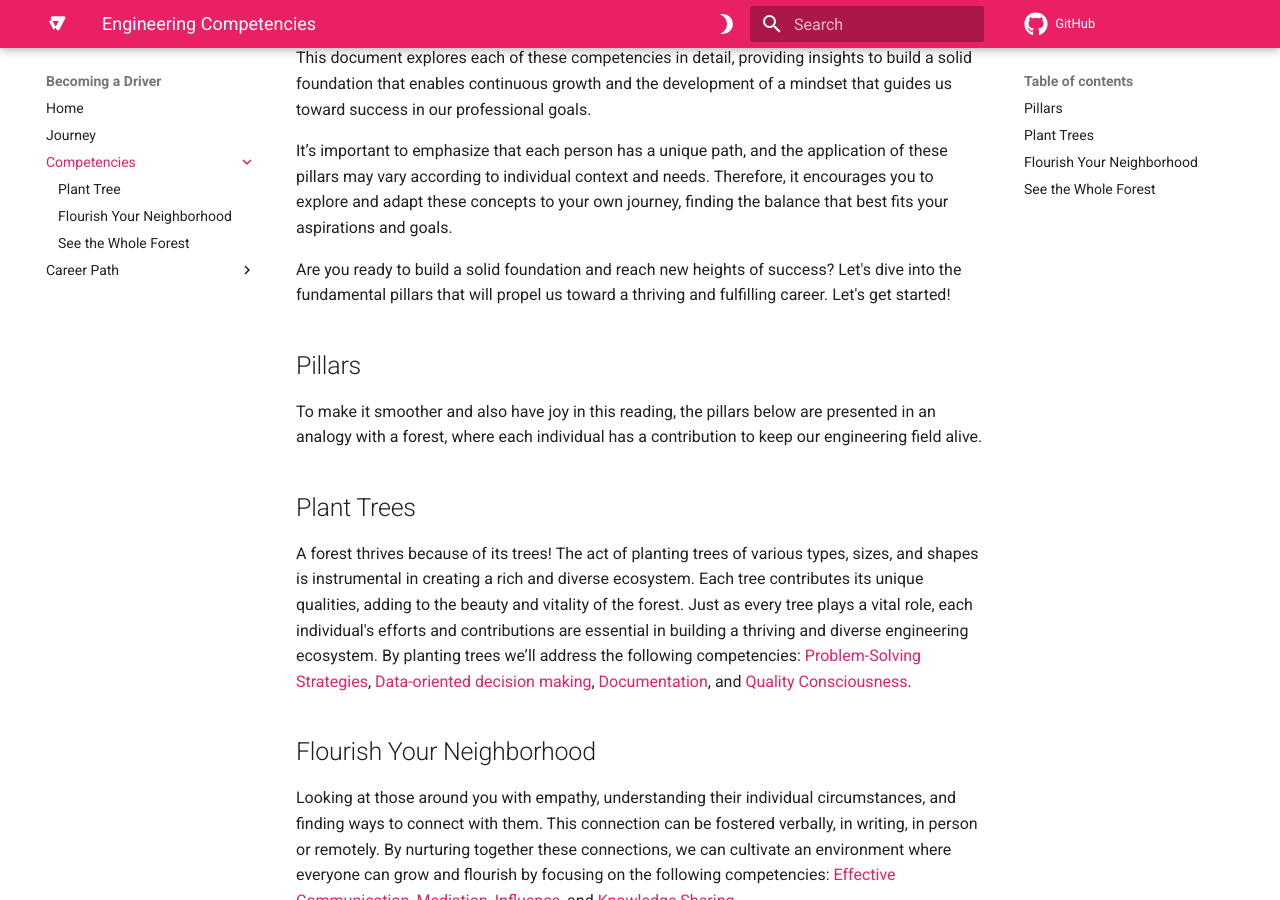
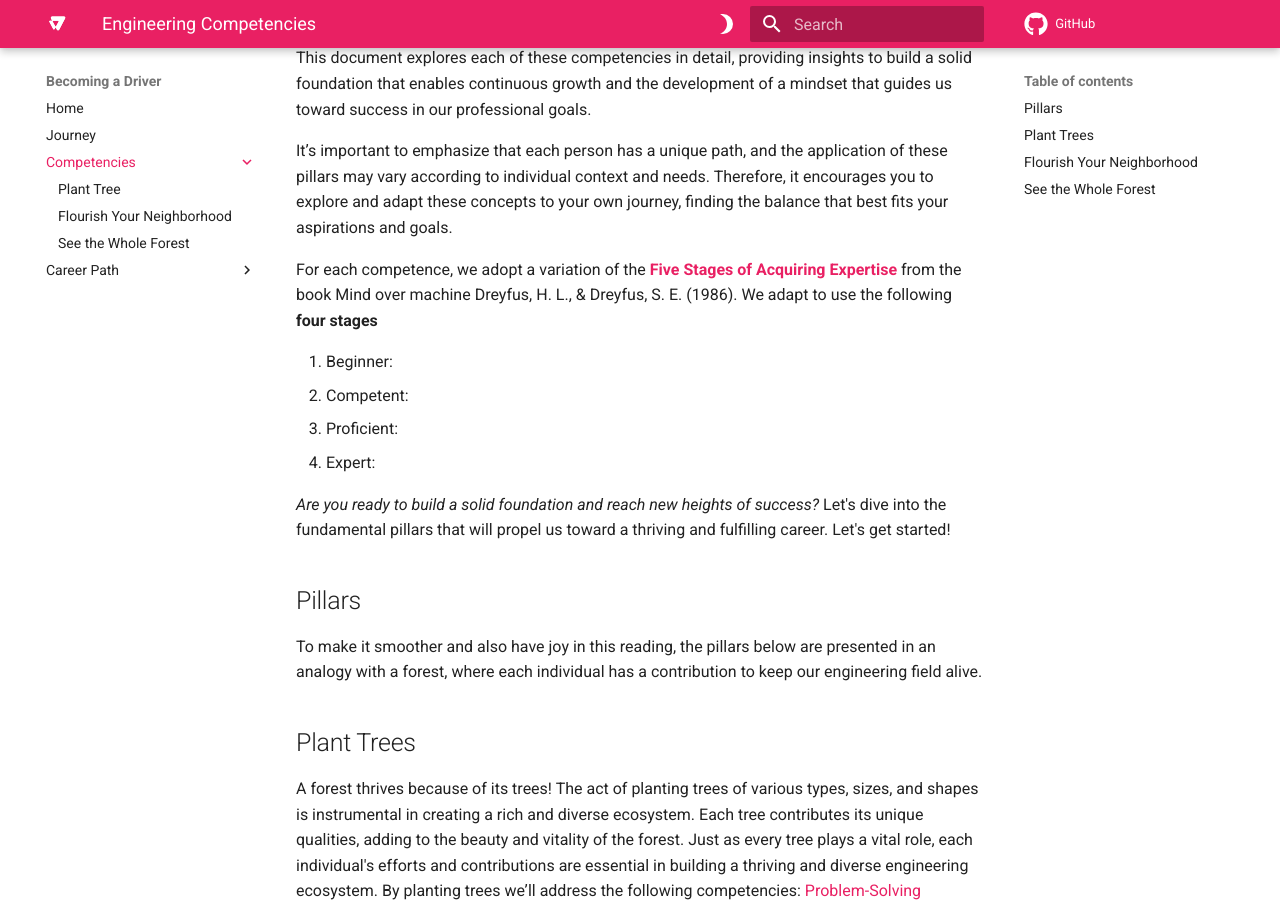
Before and after one commit to vtex/becoming-a-driver, an MkDocs documentation site: the page built from docs/competencies/index.md, in a window 1280 px wide and 900 px high, scrolled down 387 px. Built offline with MkDocs 1.6.1 and Material for MkDocs 9.7.7, drawn with Linux system fonts in a browser that asks for light colours; comment, search, counter and statistics services are not loaded.

Commit message:
Add the Five Stages of Acquiring Expertise concept

```diff
--- a/docs/competencies/index.md
+++ b/docs/competencies/index.md
@@ -10,7 +10,14 @@ This document explores each of these competencies in detail, providing insights
 
 It’s important to emphasize that each person has a unique path, and the application of these pillars may vary according to individual context and needs. Therefore, it encourages you to explore and adapt these concepts to your own journey, finding the balance that best fits your aspirations and goals.
 
-Are you ready to build a solid foundation and reach new heights of success? Let's dive into the fundamental pillars that will propel us toward a thriving and fulfilling career. Let's get started!
+For each competence, we adopt a variation of the [**Five Stages of Acquiring Expertise**](https://www.rebeccawestburns.com/my-blog-3/notes/five-stages-of-acquiring-expertise-novice-to-expert) from the book Mind over machine Dreyfus, H. L., & Dreyfus, S. E. (1986). We adapt to use the following **four stages**
+
+1. Beginner:
+2. Competent:
+3. Proficient:
+4. Expert:
+
+_Are you ready to build a solid foundation and reach new heights of success?_ Let's dive into the fundamental pillars that will propel us toward a thriving and fulfilling career. Let's get started!
 
 ## Pillars
 
```
